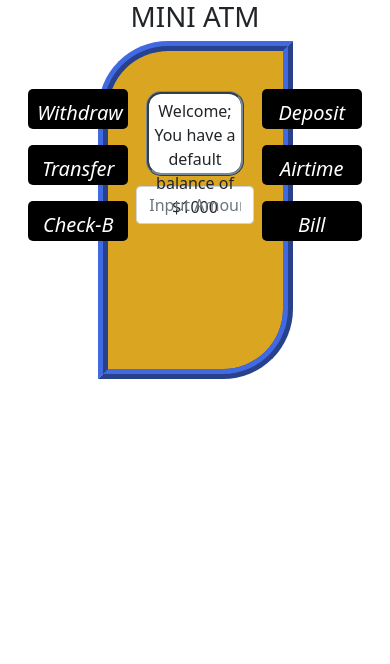
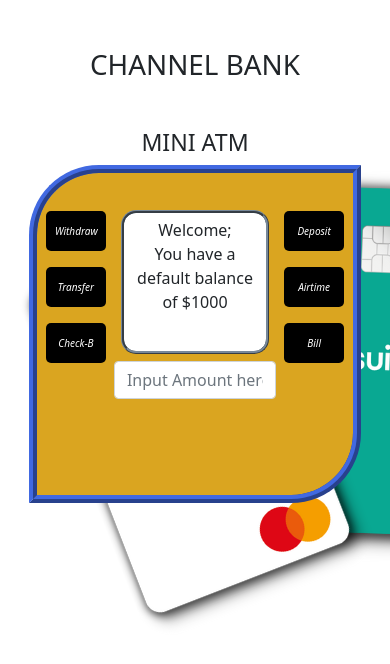
Before and after one commit to Eniola-Hannah/Mini-ATM, a plain HTML site: page index.html in a window 390 px wide. Drawn offline with Linux system fonts and the light colour scheme.

Commit message:
I worked on the responsiveness and alsobrought in images

```diff
--- a/index.html
+++ b/index.html
@@ -7,11 +7,13 @@
         <title>MINI ATM</title>
         <link rel="stylesheet" href="style.css">
         <link rel="stylesheet" href="bootstrap-5.1.3-dist/css/bootstrap.css">
+        <link rel="shortcut icon" href="media/bankfav.jpg" type="image/x-icon">
     </head>
     <body>
-        <h1 class="text text-center ">MINI ATM</h1>
+        <h1 class="text text-center m-5">CHANNEL BANK</h1>
         <center>
             <div class="container">
+                <h3>MINI ATM</h3>
                 <div class="justify-content-center" id="atmBorder">
                     <div class="d-column">
                         <button id="button" class="btn btn-lg px-2 m-2" onclick="withdraw()">Withdraw</button>
--- a/style.css
+++ b/style.css
@@ -1,5 +1,5 @@
 body{
-    background-color: azure;
+    background-image: url(media/2-7.png);
 }
 #atmBorder{
     width: 50vw;
@@ -32,32 +32,23 @@ body{
 }
 @media only screen and (max-width:800px){
     #atmBorder{
-        width: 50vw;
+        width: 85vw;
         height: 40vh;
         padding: 30px;
-        background-color: goldenrod;
-        border: 10px ridge royalblue;
+        border: 8px ridge royalblue;
         border-top-left-radius: 70px;
         border-bottom-right-radius: 70px;
         display: flex;
     }
     #button{
-        width: 100px;
-        height: 40px;
-        background-color: black;
-        font-style: italic;
-        color: white;
-        border-radius: 5px;
-        margin-bottom: 10px;
+        width: 60px;
+        font-size: x-small;
     }
     #display{
-        width: 25vw;
-        height: 10vh;
+        width: 38vw;
+        height: 17vh;
         padding: 5px;
-        border:3px ridge lightslategray;
         border-radius: 15px;
-        margin: 10px;
-        background-color: white;
-
+        margin: 7px;
     }
 }
```
Also changed, not shown: media/2-7.png (added), media/bankfav.jpg (added).
